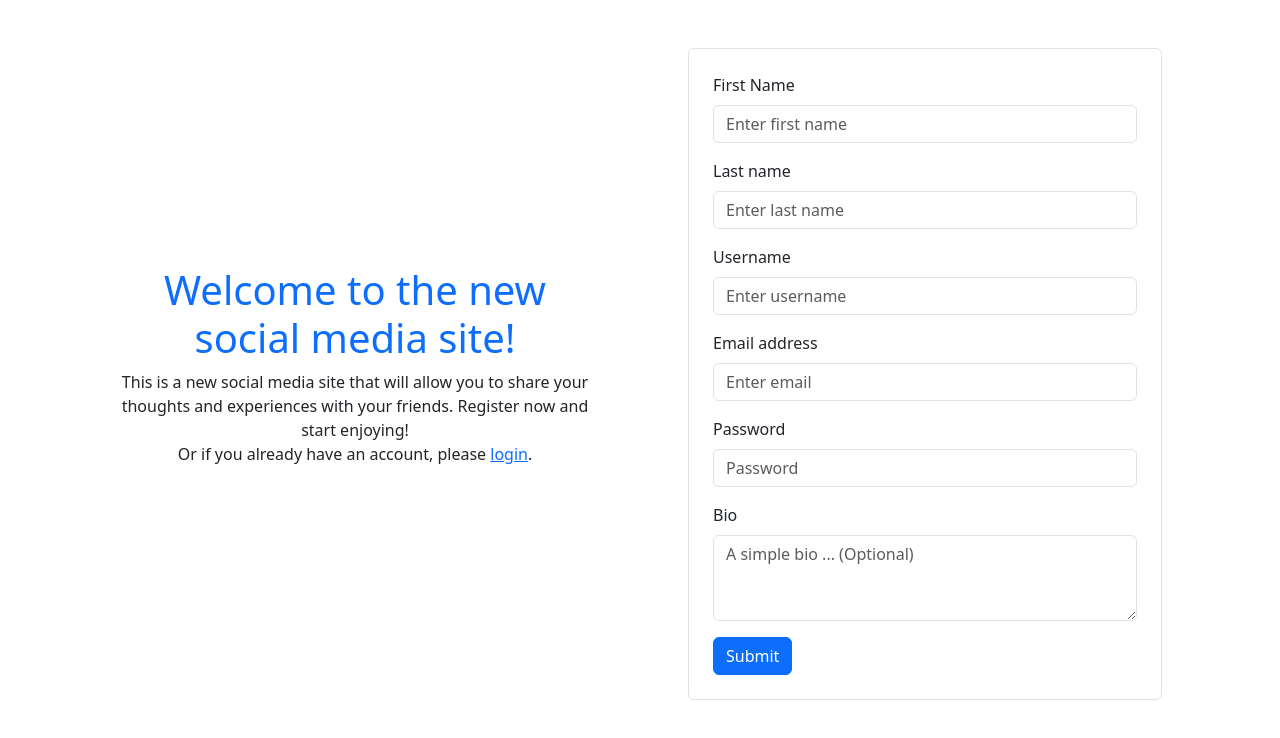
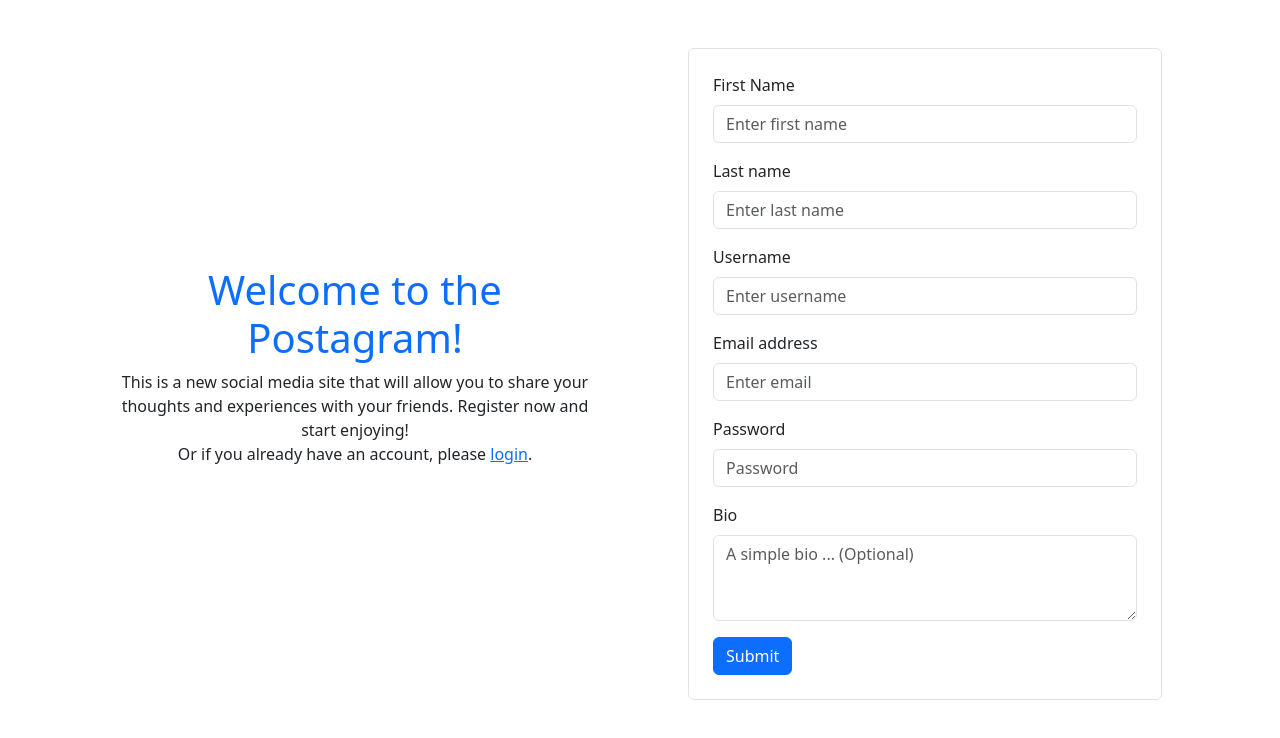
Before and after one commit to pavlo91/fullstack-django-react-project, a React (Create React App) app in the folder social-media-react/: page /register in a window 1280 px wide. Shown: the top 738 px of the page. Built offline with nearby package versions, Linux system fonts and the light colour scheme.

Commit message:
✏️ fix text on webpage

```diff
--- a/social-media-react/src/components/forms/RegistrationForm.jsx
+++ b/social-media-react/src/components/forms/RegistrationForm.jsx
@@ -143,7 +143,9 @@ function RegistrationForm() {
         />
       </Form.Group>
 
-      <div className="text-content text-danger">{error && <p>{error}</p>}</div>
+      <div className="text-content text-danger">
+          {error && <p>{error}</p>}
+      </div>
 
       <Button variant="primary" type="submit">
         Submit
--- a/social-media-react/src/pages/Login.jsx
+++ b/social-media-react/src/pages/Login.jsx
@@ -8,7 +8,7 @@ function Login() {
       <div className="row">
         <div className="col-md-6 d-flex align-items-center">
           <div className="content text-center px-4">
-            <h1 className="text-primary">Welcome to Social Media!</h1>
+            <h1 className="text-primary">Welcome to Postagram!</h1>
             <p className="content">
               Login now and start enjoying! <br />
               Or if you don't have an account, please{" "}
--- a/social-media-react/src/pages/Registration.jsx
+++ b/social-media-react/src/pages/Registration.jsx
@@ -9,7 +9,7 @@ function Registration() {
         <div className="col-md-6 d-flex align-items-center">
           <div className="content text-center px-4">
             <h1 className="text-primary">
-              Welcome to the new social media site!
+              Welcome to the Postagram!
             </h1>
             <p className="content">
               This is a new social media site that will allow you to share your
```
